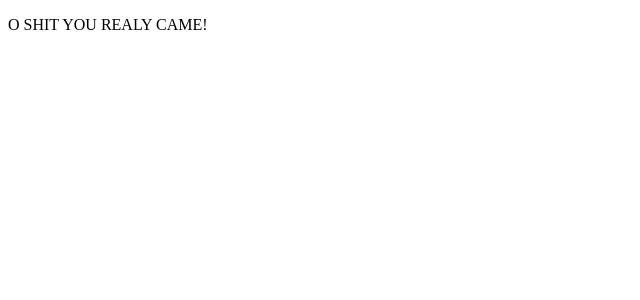
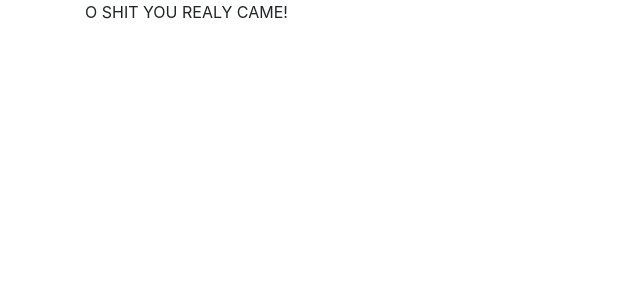
Before and after one commit to trollrar/meme-app, an Angular app: page / in a window 1280 px wide. Shown: the top 300 px of the page, without its empty margins (0-640 px from the left). Built offline with nearby package versions, Linux system fonts and the light colour scheme.

Commit message:
bootsrap

```diff
--- a/src/app/app.component.html
+++ b/src/app/app.component.html
@@ -1 +1,3 @@
-<app-page-one></app-page-one>
+<div class="container">
+  <app-page-one></app-page-one>
+</div>
--- a/src/styles.scss
+++ b/src/styles.scss
@@ -1 +1,2 @@
 /* You can add global styles to this file, and also import other style files */
+@import '~bootstrap/scss/bootstrap';
```
